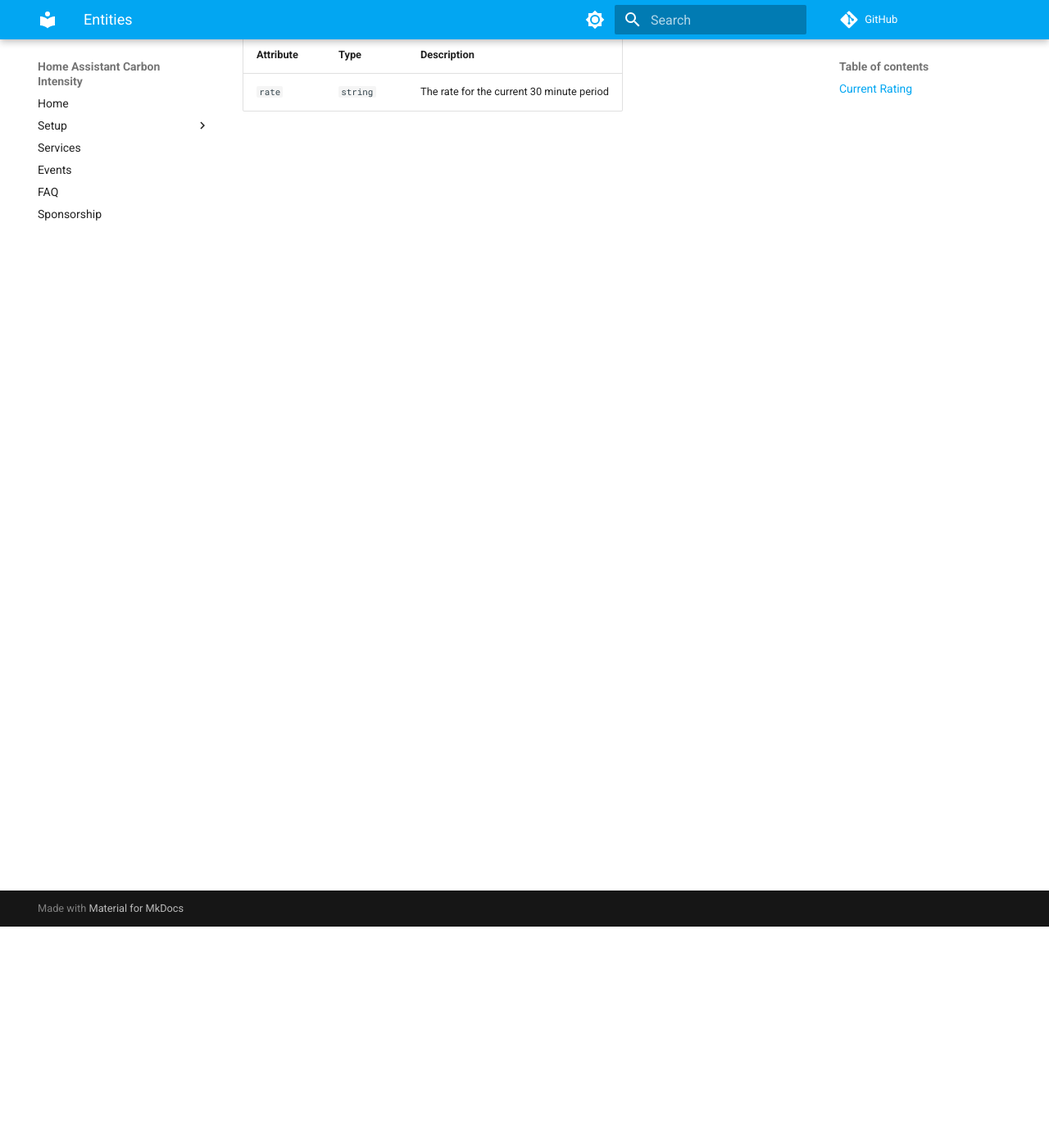
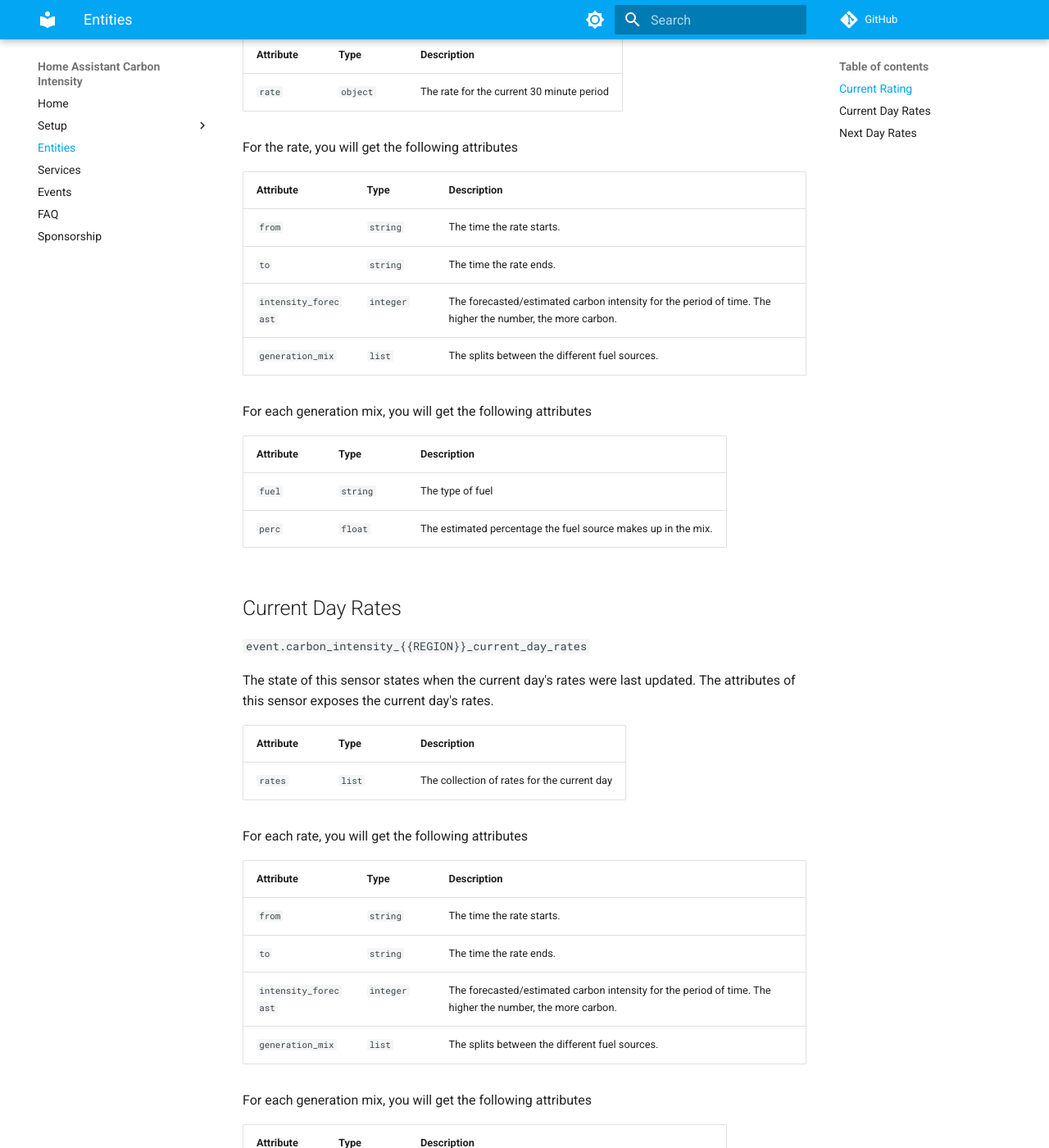
Before and after one commit to BottlecapDave/HomeAssistant-CarbonIntensity, an MkDocs documentation site: the page built from _docs/entities.md, in a window 1280 px wide and 1400 px high, scrolled down 270 px. Shown: the whole window at 82% size. Built offline with MkDocs 1.6.1 and Material for MkDocs 9.7.7, drawn with Linux system fonts in a browser that asks for light colours; comment, search, counter and statistics services are not loaded; some of the changed text lies outside the part shown.

Commit message:
doc: Added missing entities

```diff
--- a/_docs/entities.md
+++ b/_docs/entities.md
@@ -8,4 +8,72 @@ The forecasted intensity rating of the current 30 minute period.
 
 | Attribute | Type | Description |
 |-----------|------|-------------|
-| `rate` | `string` | The rate for the current 30 minute period |
+| `rate` | `object` | The rate for the current 30 minute period |
+
+For the rate, you will get the following attributes
+
+| Attribute | Type | Description |
+|-----------|------|-------------|
+| `from` | `string` | The time the rate starts. |
+| `to` | `string` | The time the rate ends. |
+| `intensity_forecast` | `integer` | The forecasted/estimated carbon intensity for the period of time. The higher the number, the more carbon. |
+| `generation_mix` | `list` | The splits between the different fuel sources. |
+
+For each generation mix, you will get the following attributes
+
+| Attribute | Type | Description |
+|-----------|------|-------------|
+| `fuel` | `string` | The type of fuel |
+| `perc` | `float` | The estimated percentage the fuel source makes up in the mix. |
+
+## Current Day Rates
+
+`event.carbon_intensity_{{REGION}}_current_day_rates`
+
+The state of this sensor states when the current day's rates were last updated. The attributes of this sensor exposes the current day's rates.
+
+| Attribute | Type | Description |
+|-----------|------|-------------|
+| `rates` | `list` | The collection of rates for the current day |
+
+For each rate, you will get the following attributes
+
+| Attribute | Type | Description |
+|-----------|------|-------------|
+| `from` | `string` | The time the rate starts. |
+| `to` | `string` | The time the rate ends. |
+| `intensity_forecast` | `integer` | The forecasted/estimated carbon intensity for the period of time. The higher the number, the more carbon. |
+| `generation_mix` | `list` | The splits between the different fuel sources. |
+
+For each generation mix, you will get the following attributes
+
+| Attribute | Type | Description |
+|-----------|------|-------------|
+| `fuel` | `string` | The type of fuel |
+| `perc` | `float` | The estimated percentage the fuel source makes up in the mix. |
+
+## Next Day Rates
+
+`event.carbon_intensity_{{REGION}}_next_day_rates`
+
+The state of this sensor states when the next day's rates were last updated. The attributes of this sensor exposes the next day's rates.
+
+| Attribute | Type | Description |
+|-----------|------|-------------|
+| `rates` | `list` | The collection of rates for the next day |
+
+For each rate, you will get the following attributes
+
+| Attribute | Type | Description |
+|-----------|------|-------------|
+| `from` | `string` | The time the rate starts. |
+| `to` | `string` | The time the rate ends. |
+| `intensity_forecast` | `integer` | The forecasted/estimated carbon intensity for the period of time. The higher the number, the more carbon. |
+| `generation_mix` | `list` | The splits between the different fuel sources. |
+
+For each generation mix, you will get the following attributes
+
+| Attribute | Type | Description |
+|-----------|------|-------------|
+| `fuel` | `string` | The type of fuel |
+| `perc` | `float` | The estimated percentage the fuel source makes up in the mix. |
--- a/mkdocs.yml
+++ b/mkdocs.yml
@@ -7,6 +7,7 @@ nav:
   - Setup:
     - ./setup/core.md
     - ./setup/target_rate.md
+  - entities.md
   - services.md
   - events.md
   - faq.md
```
Also changed, not shown: _docs/index.md (+12 -0 lines), 2 other files.
